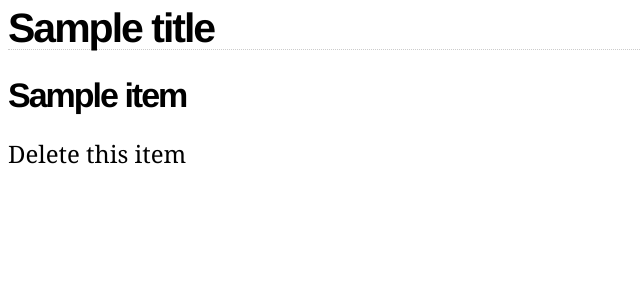
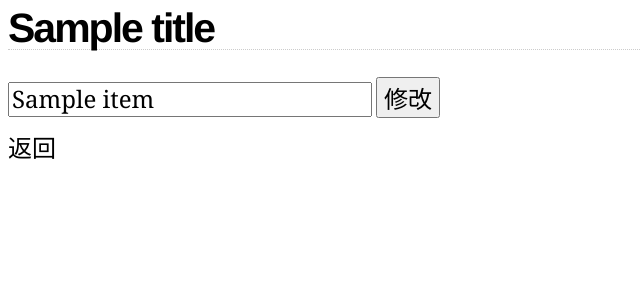
Before and after one commit to yeszao/fastphp, a PHP site: template views/item/view.php in a window 1280 px wide. Shown: the top 300 px of the page, without its empty margins (0-640 px from the left). Run offline with PHP 8.4, Linux system fonts and the light colour scheme; the template is opened without the code that fills it: most values are stand-ins (such as "Sample title", 1, 10 or a date in 2020).

Commit message:
add views/item/update.php and modify others

```diff
--- a/views/item/add.php
+++ b/views/item/add.php
@@ -1 +1 @@
-<a class="big" href="../items/viewall">Todo添加成功，点击返回</a>
+<a class="big" href="../item/">添加成功，点击返回</a>
--- a/views/item/update.php
+++ b/views/item/update.php
@@ -1 +1 @@
-<a class="big" href="../items/viewall">Todo添加成功，点击返回</a>
+<a class="big" href="../item/">修改成功，点击返回</a>
--- a/views/item/view.php
+++ b/views/item/view.php
@@ -1,7 +1,7 @@
-<h2><?php echo $todo['Item']['item_name']?></h2>
+<form action="../../../item/update" method="post">
+    <input type="text" value="<?php echo $todo['Item']['item_name'] ?>" name="value">
+    <input type="hidden" value="<?php echo $todo['Item']['id'] ?>" name="id">
+    <input type="submit" value="修改">
+</form>
 
-    <a class="big" href="../../../item/delete/<?php echo $todo['Item']['id']?>">
-    <span class="item">
-    Delete this item
-    </span>
-    </a>
+<a class="big" href="../../../item/">返回</a>
```
Also changed, not shown: views/item/delete.php (+1 -7 lines), views/item/index.php (+12 -7 lines).
